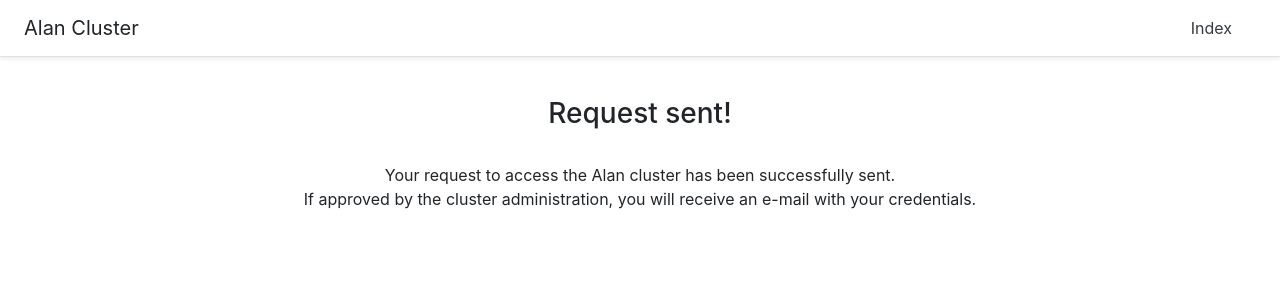
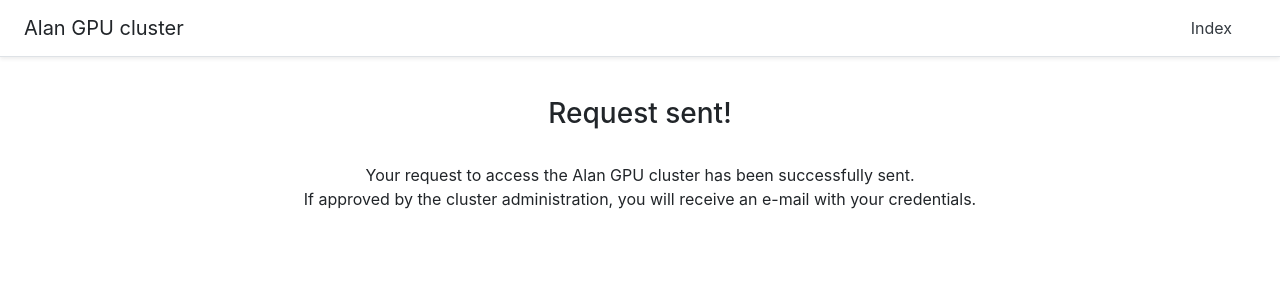
Before and after one commit to montefiore-ai/alan-registration, a Symfony app: template templates/request/request_submitted.html.twig in a window 1280 px wide. Shown: the top 300 px of the page. Run offline with Twig, Linux system fonts and the light colour scheme; the template is opened without the code that fills it, so the values that code supplies are empty; some libraries are stand-ins or nearby versions.

Commit message:
small tweaks to the templates

```diff
--- a/templates/base.html.twig
+++ b/templates/base.html.twig
@@ -3,7 +3,7 @@
 <head>
     <meta charset="UTF-8">
     <meta name="author" content="Gaetan Dumortier">
-    <title>{% block title %}Alan | Registration{% endblock %}</title>
+    <title>{% block title %}Alan GPU cluster | Registration{% endblock %}</title>
 
     <link rel="stylesheet" href="https://stackpath.bootstrapcdn.com/bootstrap/4.3.1/css/bootstrap.min.css"
           integrity="sha384-ggOyR0iXCbMQv3Xipma34MD+dH/1fQ784/j6cY/iJTQUOhcWr7x9JvoRxT2MZw1T" crossorigin="anonymous">
--- a/templates/email/request_denied.html.twig
+++ b/templates/email/request_denied.html.twig
@@ -1,9 +1,9 @@
 <p>
-    Hello {{ request.firstName }}
+    Dear {{ request.firstName }},
 </p>
 
 <p>
-    Your request to use the Alan cluster has been <span style="font-weight: 700 !important;">denied</span> by the cluster administrator.
+    Your request to use the Alan GPU cluster has been <span style="font-weight: 700 !important;">denied</span> by the cluster administrator.
 </p>
 
 {% if reason %}
--- a/templates/header.html.twig
+++ b/templates/header.html.twig
@@ -1,6 +1,6 @@
 <div class="d-flex flex-column flex-md-row align-items-center p-3 px-md-4 mb-3 bg-white border-bottom shadow-sm">
     <h5 class="my-0 mr-md-auto font-weight-normal">
-        <a href="{{ path('register') }}" style="text-decoration: none;color: inherit;">Alan Cluster</a>
+        <a href="{{ path('register') }}" style="text-decoration: none;color: inherit;">Alan GPU cluster</a>
     </h5>
 
     <nav class="my-2 my-md-0 mr-md-3">
--- a/templates/request/request_submitted.html.twig
+++ b/templates/request/request_submitted.html.twig
@@ -7,7 +7,7 @@
                 <h3 class="p-4">Request sent!</h3>
 
                 <p>
-                    Your request to access the Alan cluster has been successfully sent.<br/>
+                    Your request to access the Alan GPU cluster has been successfully sent.<br/>
                     If approved by the cluster administration, you will receive an e-mail with your credentials.
                 </p>
             </div>
```
Also changed, not shown: templates/email/request_approved.html.twig (+8 -18 lines).
